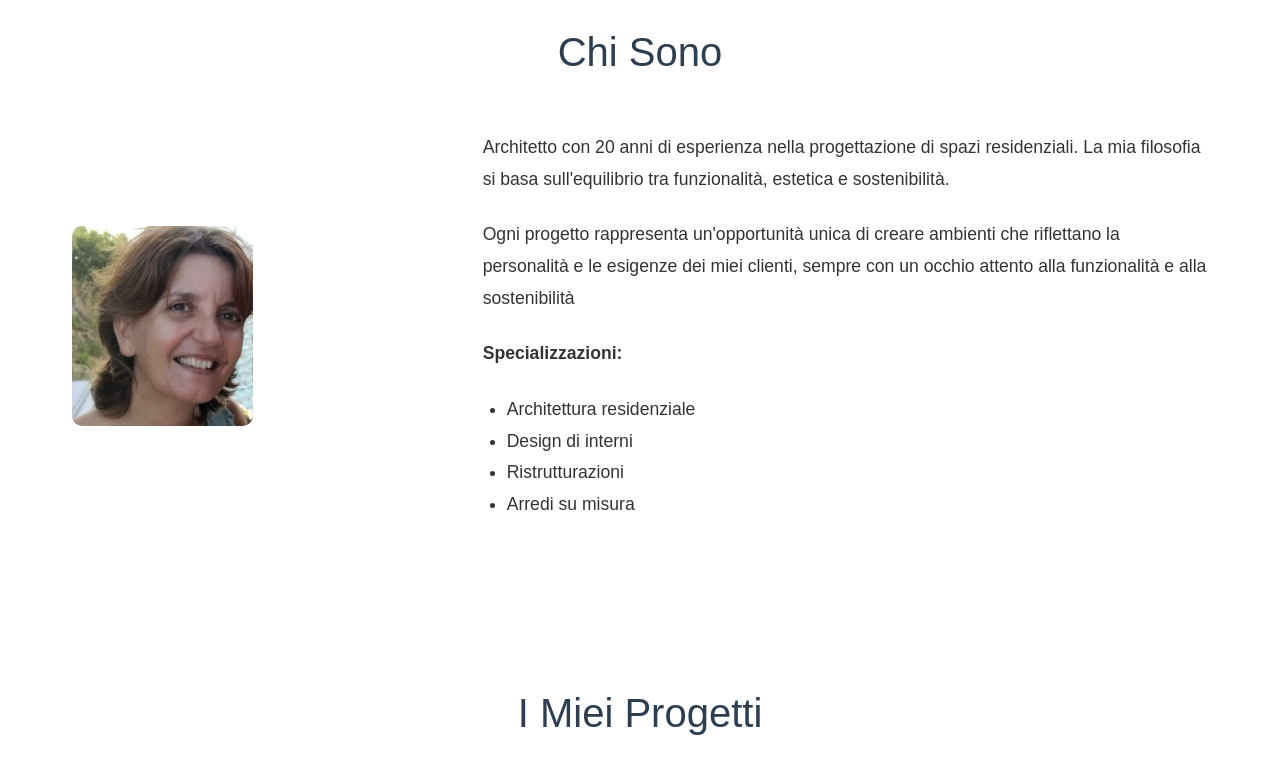
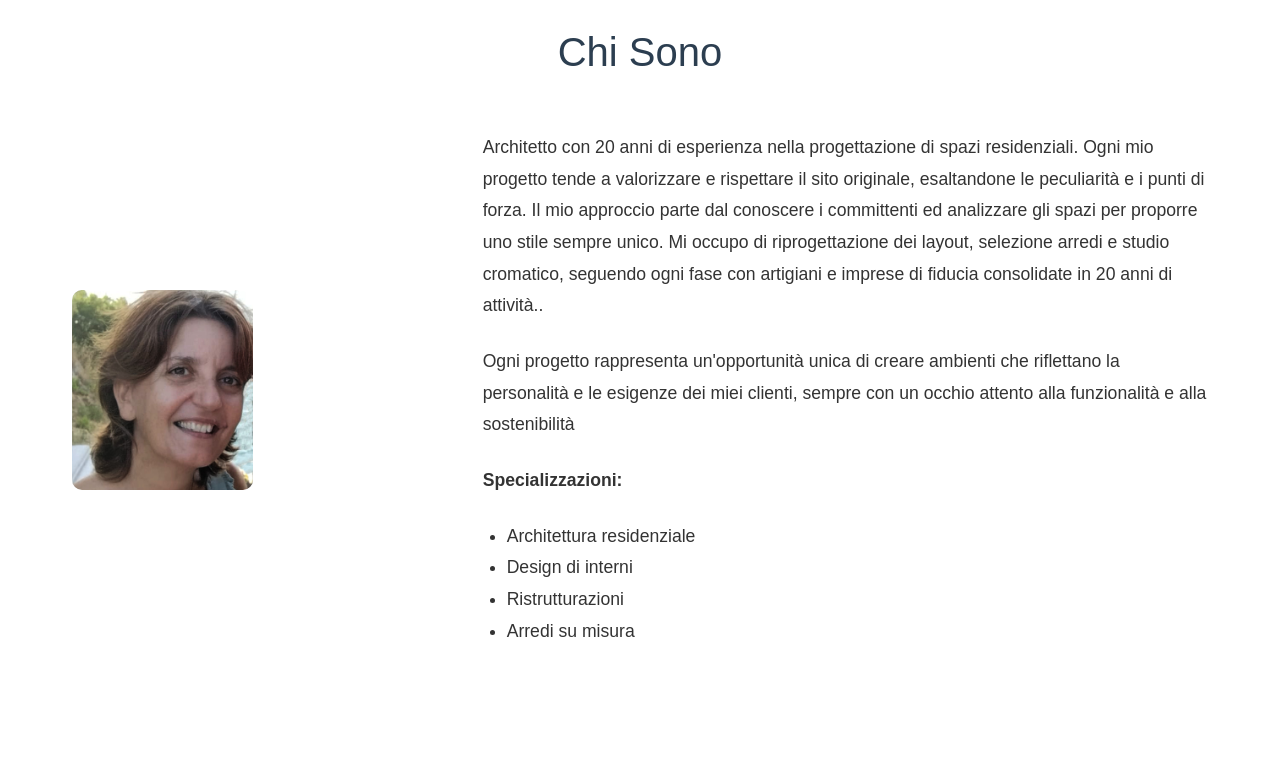
Before and after one commit to marziafilatrella/marziafilatrella.github.io, a plain HTML site: page index.html in a window 1280 px wide. Shown: the part 860-1631 px from the top of the page. Drawn offline with Linux system fonts and the light colour scheme.

Commit message:
Update index.html

```diff
--- a/index.html
+++ b/index.html
@@ -316,7 +316,8 @@
         <div class="about-content">
             <div class="about-image"></div>
             <div class="about-text">
-                <p><strong></strong> Architetto con 20 anni di esperienza nella progettazione di spazi residenziali. La mia filosofia si basa sull'equilibrio tra funzionalità, estetica e sostenibilità.</p>
+                <p><strong></strong> Architetto con 20 anni di esperienza nella progettazione di spazi residenziali. Ogni mio progetto tende a valorizzare e rispettare il sito originale, esaltandone le peculiarità e i punti di forza. Il mio approccio parte dal conoscere i committenti ed analizzare gli spazi per proporre uno stile sempre unico.
+Mi occupo di riprogettazione dei layout, selezione arredi e studio cromatico, seguendo ogni fase con artigiani e imprese di fiducia consolidate in 20 anni di attività..</p>
 
                 <p>Ogni progetto rappresenta un'opportunità unica di creare ambienti che riflettano la personalità e le esigenze dei miei clienti, sempre con un occhio attento alla funzionalità e alla sostenibilità </p>
 
```
